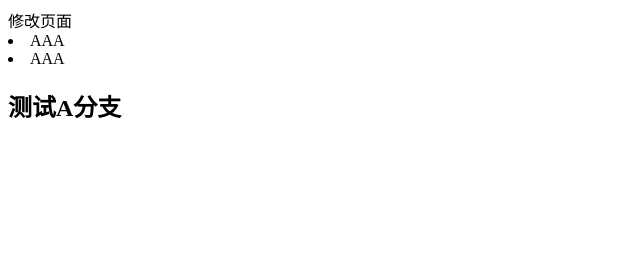
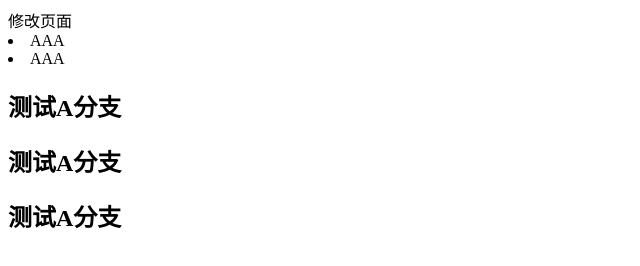
Before and after one commit to TryBin03/mygit, a plain HTML site: page index.html in a window 1280 px wide. Shown: the whole page, without its empty margins (0-640 px from the left). Drawn offline with Linux system fonts and the light colour scheme.

Commit message:
Update index.html

```diff
--- a/index.html
+++ b/index.html
@@ -16,8 +16,10 @@
 
 
 
+		<h2>测试A分支</h2>
 
 
+		<h2>测试A分支</h2>
 
 
 
```
